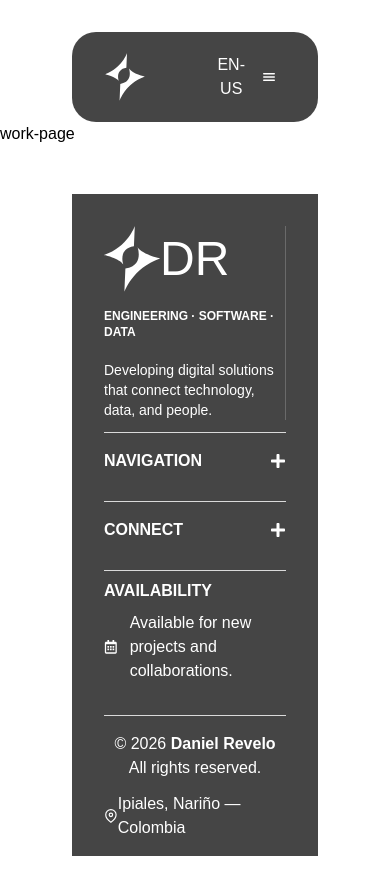
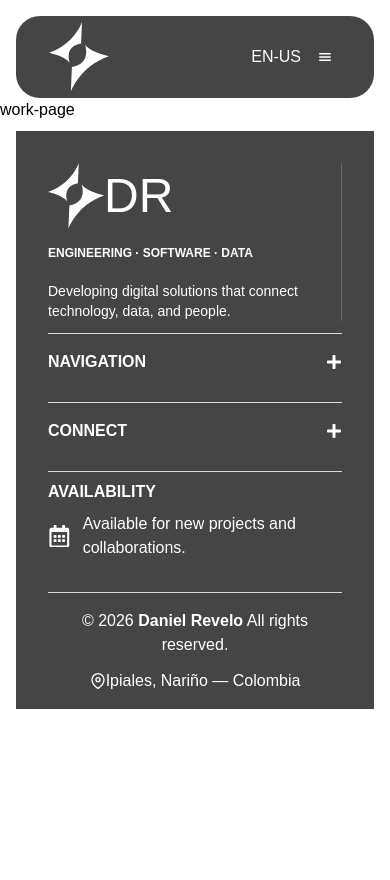
Before and after one commit to danielr2120/portfolio, a React (Vite) app: page / in a window 390 px wide. After the commit the page ends 844 px from the top, so only its background shows below. Built offline with nearby package versions, Linux system fonts and the light colour scheme.

Commit message:
Footer responsive updated

```diff
--- a/src/layout/footer.tsx
+++ b/src/layout/footer.tsx
@@ -30,7 +30,7 @@ export function Footer() {
   }
 
   return (
-    <footer className="mx-10 px-8 pt-12 pb-6 ">
+    <footer className="mx-4 pt-2 border-t border-white/80">
       <div className="bg-background/80">
 
 
--- a/src/layout/header.tsx
+++ b/src/layout/header.tsx
@@ -27,10 +27,10 @@ export function Header() {
     setIsOpen(!isOpen)
   }
   return (
-    <header className="sticky top-0 z-20 pt-4 mx-10 mt-4 px-8">
+    <header className="sticky top-0 z-20 pt-4 sm:pt-6 mx-4">
 
       <div className="relative bg-background/80 backdrop-blur-md rounded-3xl border border-border/20 overflow-hidden transition-all duration-300">
-        <div className="flex justify-between items-center font-primary font-medium uppercase h-22">
+        <div className="flex justify-between items-center font-primary font-medium uppercase h-20 sm:h-22">
           <div className="hover:translate-0.5 duration-300 px-8">
             <NavLink to="/">
             <img src={Logo} alt="" className=" w-15"/>
```
